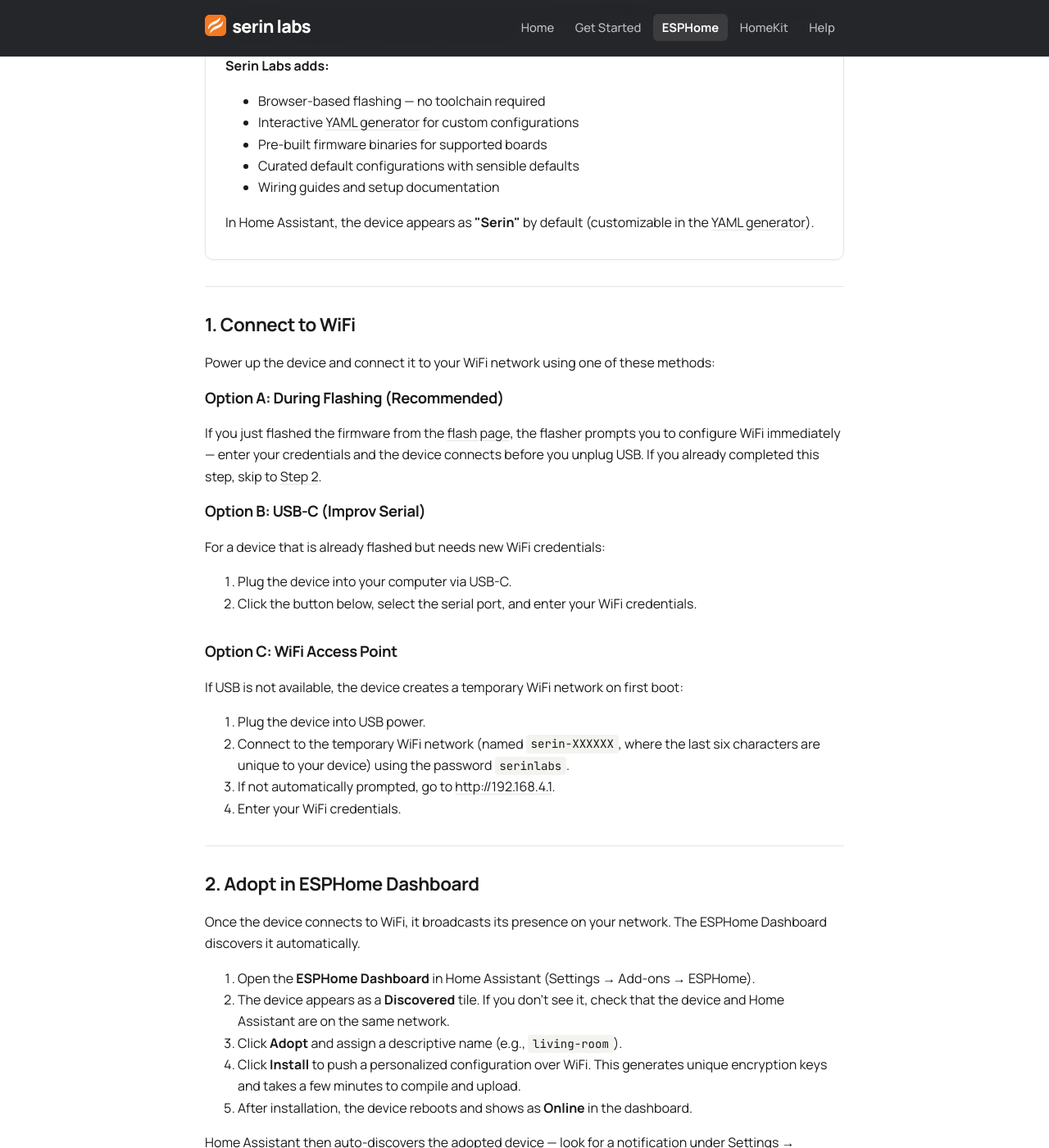
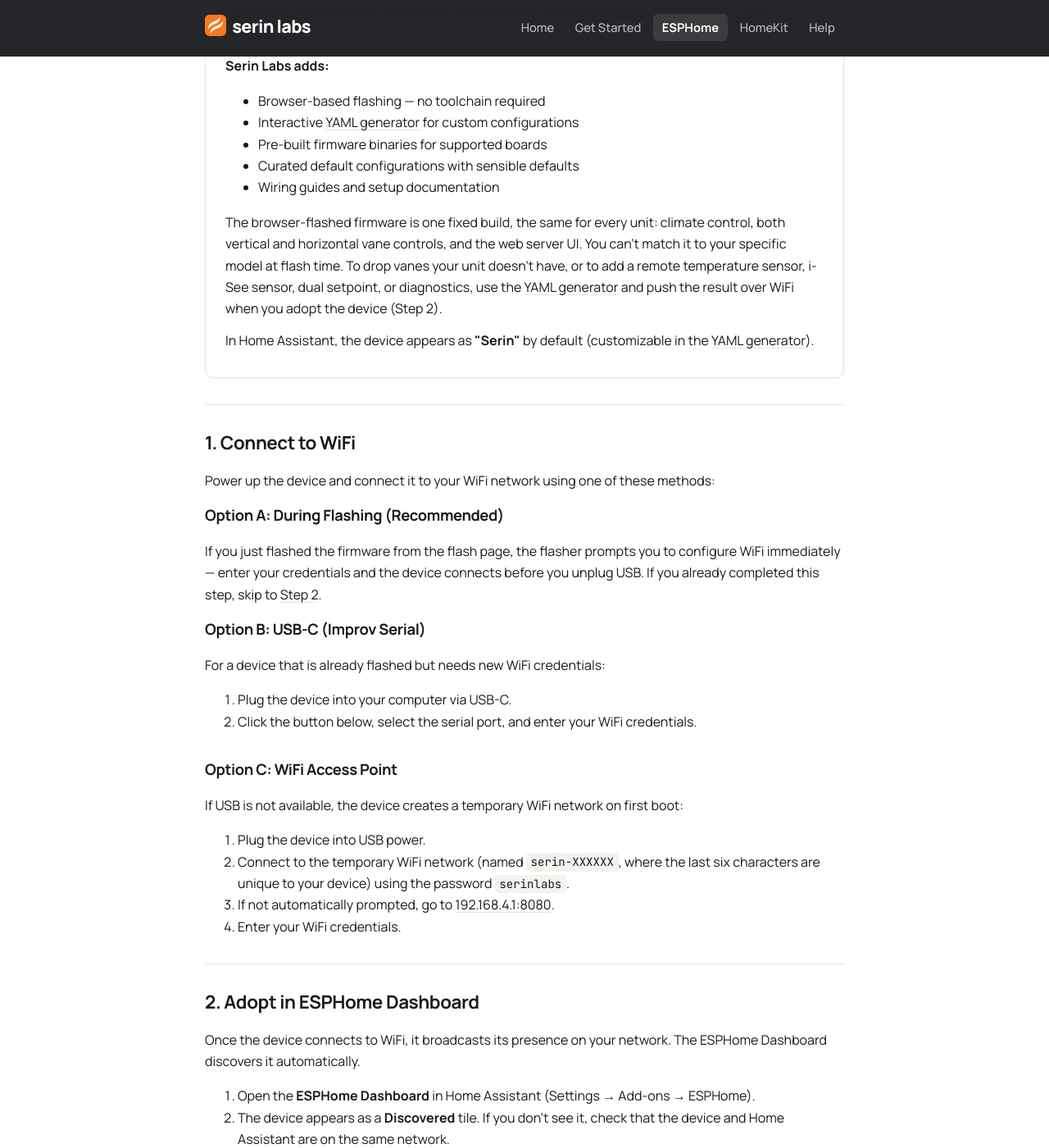
Before and after one commit to Serin-Labs/serin-labs.github.io, a Jekyll site: the page built from esphome/setup.html, in a window 1280 px wide and 1400 px high, scrolled down 281 px. Shown: the whole window at 82% size. Built offline with Jekyll 4.4.1, drawn with Linux system fonts in a browser that asks for light colours.

Commit message:
Update setup and flash documentation for clarity on firmware and WiFi setup

```diff
--- a/esphome/setup.html
+++ b/esphome/setup.html
@@ -20,6 +20,7 @@ nav_active: esphome
       <li>Curated default configurations with sensible defaults</li>
       <li>Wiring guides and setup documentation</li>
     </ul>
+    <p>The browser-flashed firmware is one fixed build, the same for every unit: climate control, both vertical and horizontal vane controls, and the web server UI. You can't match it to your specific model at flash time. To drop vanes your unit doesn't have, or to add a remote temperature sensor, i-See sensor, dual setpoint, or diagnostics, use the <a href="/esphome/generate-yaml">YAML generator</a> and push the result over WiFi when you adopt the device (Step 2).</p>
     <p>In Home Assistant, the device appears as <strong>"Serin"</strong> by default (customizable in the <a href="/esphome/generate-yaml">YAML generator</a>).</p>
   </div>
   <hr>
@@ -46,7 +47,7 @@ nav_active: esphome
   <ol>
     <li>Plug the device into USB power.</li>
     <li>Connect to the temporary WiFi network (named <code>serin-XXXXXX</code>, where the last six characters are unique to your device) using the password <code>serinlabs</code>.</li>
-    <li>If not automatically prompted, go to <a href="http://192.168.4.1">http://192.168.4.1</a>.</li>
+    <li>If not automatically prompted, go to <a href="http://192.168.4.1:8080">192.168.4.1:8080</a>.</li>
     <li>Enter your WiFi credentials.</li>
   </ol>
   <hr>
--- a/flash.html
+++ b/flash.html
@@ -44,7 +44,8 @@ nav_active: flash
   </esp-web-install-button>
 
   <div id="esphome-note" class="flash-section">
-    <p><em>This installs a curated ESPHome configuration built on echavet's <a href="https://github.com/echavet/MitsubishiCN105ESPHome" target="_blank">MitsubishiCN105ESPHome</a> component, with basic climate control, web server, and OTA support. For a custom configuration with remote sensors, vane control, or diagnostics, use the <a href="/esphome/generate-yaml">YAML generator</a> after initial setup.</em></p>
+    <p><em>This installs one pre-built ESPHome firmware. Every unit gets the same build, based on echavet's <a href="https://github.com/echavet/MitsubishiCN105ESPHome" target="_blank">MitsubishiCN105ESPHome</a> component. It includes climate control, both vertical and horizontal vane controls, the web server UI, and OTA updates.</em></p>
+    <p><em>You can't choose a build tailored to your unit here. This one always has both vanes and none of the optional features. If your unit has no vanes (or vertical only), or you want a remote temperature sensor, i-See sensor, dual setpoint, diagnostics, or a Bluetooth proxy, build a custom config in the <a href="/esphome/generate-yaml">YAML generator</a> after setup and push it over WiFi from the ESPHome dashboard.</em></p>
     <p><em><strong>After flashing:</strong> The flasher will prompt you to configure WiFi — enter your network credentials to connect the device wirelessly before unplugging USB.</em></p>
   </div>
 
```
